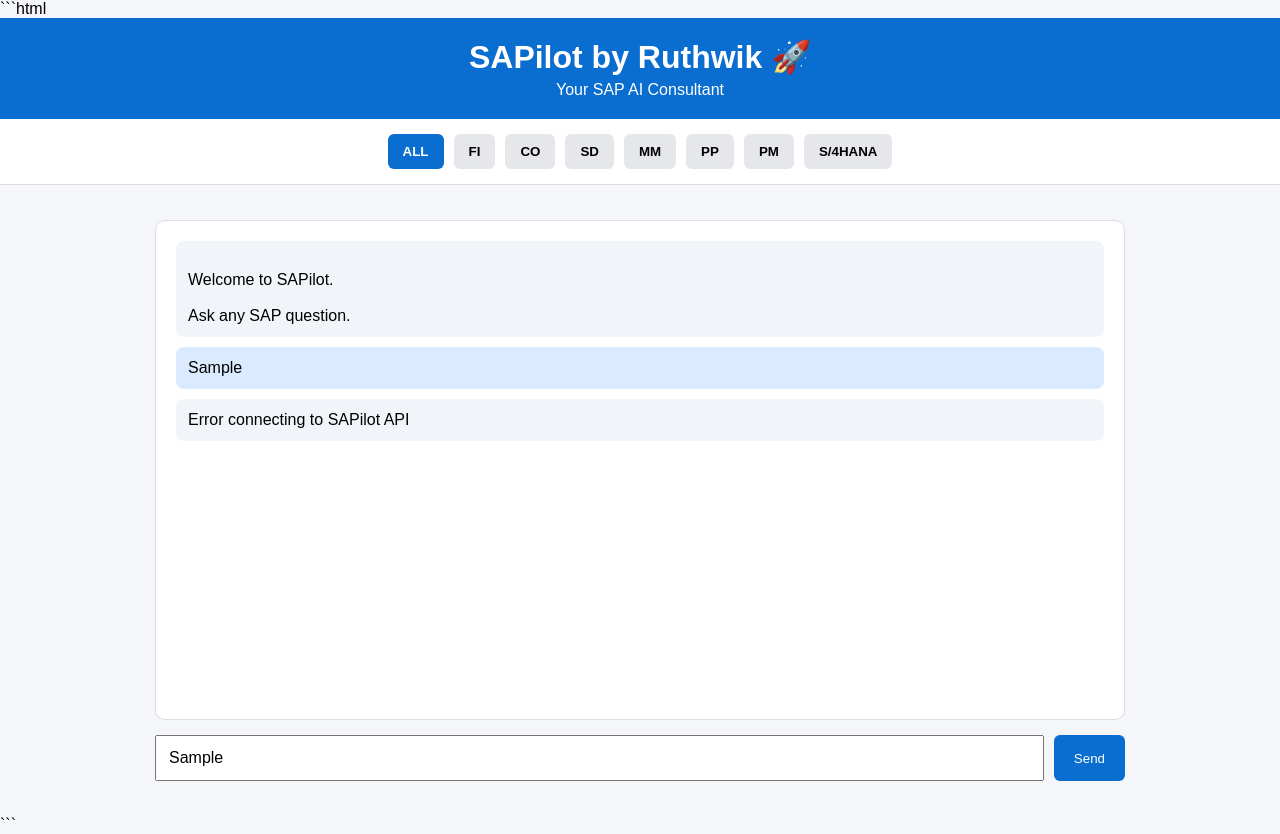
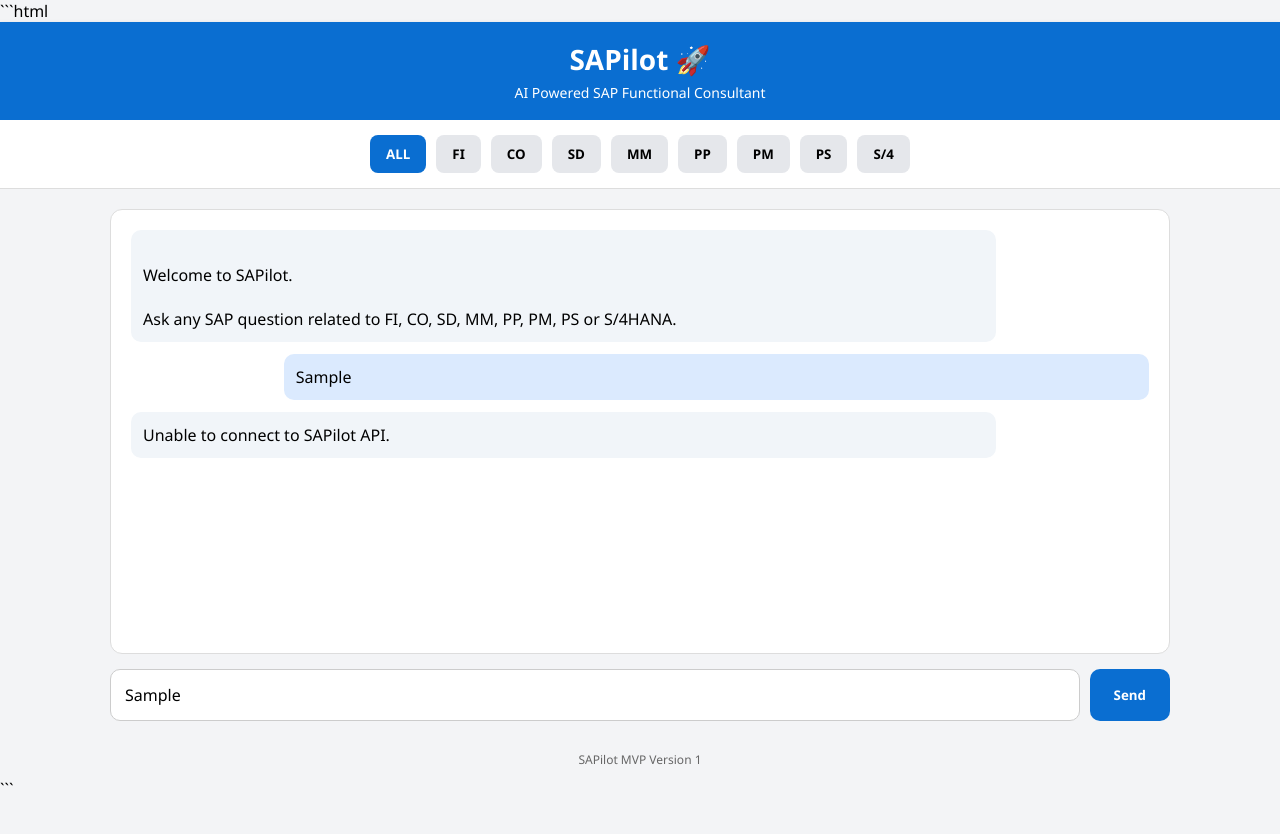
Before and after one commit to ruthwikgaikwad95-dotcom/sap-ai-consultant, a website: page index.html in a window 1280 px wide. Both pictures are taken after typing "Sample" into the empty fields and a click on the button "Send". After the commit the page ends 800 px from the top, so only its background shows below. Drawn offline with Linux system fonts and the light colour scheme; no server answers.

Commit message:
4 Update index.html

```diff
--- a/index.html
+++ b/index.html
@@ -12,22 +12,31 @@
 margin:0;
 padding:0;
 box-sizing:border-box;
-font-family:Arial,sans-serif;
+font-family:Segoe UI, Arial, sans-serif;
 }
 
 body{
-background:#f4f6f9;
+background:#f3f4f6;
+height:100vh;
+display:flex;
+flex-direction:column;
 }
 
-header{
+.header{
 background:#0a6ed1;
 color:white;
-padding:20px;
+padding:18px;
 text-align:center;
+box-shadow:0 2px 5px rgba(0,0,0,0.15);
 }
 
-header h1{
-margin-bottom:5px;
+.header h1{
+font-size:28px;
+}
+
+.header p{
+margin-top:5px;
+font-size:14px;
 }
 
 .modules{
@@ -41,12 +50,12 @@
 }
 
 .module-btn{
-padding:10px 15px;
+padding:10px 16px;
 border:none;
-border-radius:6px;
+border-radius:8px;
+background:#e5e7eb;
 cursor:pointer;
-background:#e5e7eb;
-font-weight:bold;
+font-weight:600;
 }
 
 .module-btn.active{
@@ -55,33 +64,40 @@
 }
 
 .container{
-max-width:1000px;
-margin:20px auto;
-padding:15px;
+flex:1;
+max-width:1100px;
+width:100%;
+margin:auto;
+display:flex;
+flex-direction:column;
+padding:20px;
 }
 
-#chat{
+.chat-box{
+flex:1;
 background:white;
-height:500px;
+border-radius:12px;
+padding:20px;
 overflow-y:auto;
-border-radius:10px;
-padding:20px;
 border:1px solid #ddd;
 }
 
 .user{
 background:#dbeafe;
 padding:12px;
-border-radius:8px;
-margin-bottom:10px;
+border-radius:10px;
+margin-bottom:12px;
+max-width:85%;
+margin-left:auto;
 }
 
 .bot{
 background:#f1f5f9;
 padding:12px;
-border-radius:8px;
-margin-bottom:10px;
+border-radius:10px;
+margin-bottom:12px;
 white-space:pre-wrap;
+max-width:85%;
 }
 
 .input-area{
@@ -92,21 +108,31 @@
 
 #question{
 flex:1;
-padding:12px;
+padding:14px;
+border:1px solid #ccc;
+border-radius:10px;
 font-size:16px;
 }
 
 .send-btn{
-padding:12px 20px;
 background:#0a6ed1;
 color:white;
 border:none;
-border-radius:6px;
+padding:14px 24px;
+border-radius:10px;
 cursor:pointer;
+font-weight:bold;
 }
 
 .send-btn:hover{
 background:#0854a0;
+}
+
+.footer{
+text-align:center;
+padding:10px;
+font-size:12px;
+color:#666;
 }
 
 </style>
@@ -114,10 +140,10 @@
 
 <body>
 
-<header>
-<h1>SAPilot by Ruthwik 🚀</h1>
-<p>Your SAP AI Consultant</p>
-</header>
+<div class="header">
+<h1>SAPilot 🚀</h1>
+<p>AI Powered SAP Functional Consultant</p>
+</div>
 
 <div class="modules">
 
@@ -128,18 +154,19 @@
 <button class="module-btn" onclick="setModule(this,'mm')">MM</button>
 <button class="module-btn" onclick="setModule(this,'pp')">PP</button>
 <button class="module-btn" onclick="setModule(this,'pm')">PM</button>
-<button class="module-btn" onclick="setModule(this,'s4')">S/4HANA</button>
+<button class="module-btn" onclick="setModule(this,'ps')">PS</button>
+<button class="module-btn" onclick="setModule(this,'s4')">S/4</button>
 
 </div>
 
 <div class="container">
 
-<div id="chat">
+<div id="chat" class="chat-box">
 
 <div class="bot">
 Welcome to SAPilot.
 
-Ask any SAP question.
+Ask any SAP question related to FI, CO, SD, MM, PP, PM, PS or S/4HANA.
 </div>
 
 </div>
@@ -147,9 +174,9 @@
 <div class="input-area">
 
 <input
+type="text"
 id="question"
-type="text"
-placeholder="Ask SAP question..."
+placeholder="Ask your SAP question..."
 onkeypress="if(event.key==='Enter') sendMessage()">
 
 <button class="send-btn" onclick="sendMessage()">
@@ -158,6 +185,10 @@
 
 </div>
 
+</div>
+
+<div class="footer">
+SAPilot MVP Version 1
 </div>
 
 <script>
@@ -180,15 +211,23 @@
 const input=document.getElementById('question');
 const question=input.value.trim();
 
-if(!question) return;
+if(!question){
+return;
+}
 
 const chat=document.getElementById('chat');
 
-chat.innerHTML +=
-`<div class="user">${question}</div>`;
+chat.innerHTML += `
+<div class="user">${question}</div>
+`;
 
-chat.innerHTML +=
-`<div class="bot" id="loading">Thinking...</div>`;
+const loadingId='load'+Date.now();
+
+chat.innerHTML += `
+<div class="bot" id="${loadingId}">
+Thinking...
+</div>
+`;
 
 chat.scrollTop=chat.scrollHeight;
 
@@ -211,10 +250,15 @@
 
 const data=await response.json();
 
-document.getElementById('loading').remove();
+const loading=document.getElementById(loadingId);
 
-chat.innerHTML +=
-`<div class="bot">${data.reply}</div>`;
+if(loading){
+loading.remove();
+}
+
+chat.innerHTML += `
+<div class="bot">${data.reply || 'No response received.'}</div>
+`;
 
 chat.scrollTop=chat.scrollHeight;
 
@@ -222,8 +266,11 @@
 
 }catch(error){
 
-document.getElementById('loading').innerHTML=
-'Error connecting to SAPilot API';
+const loading=document.getElementById(loadingId);
+
+if(loading){
+loading.innerHTML='Unable to connect to SAPilot API.';
+}
 
 }
 
```
